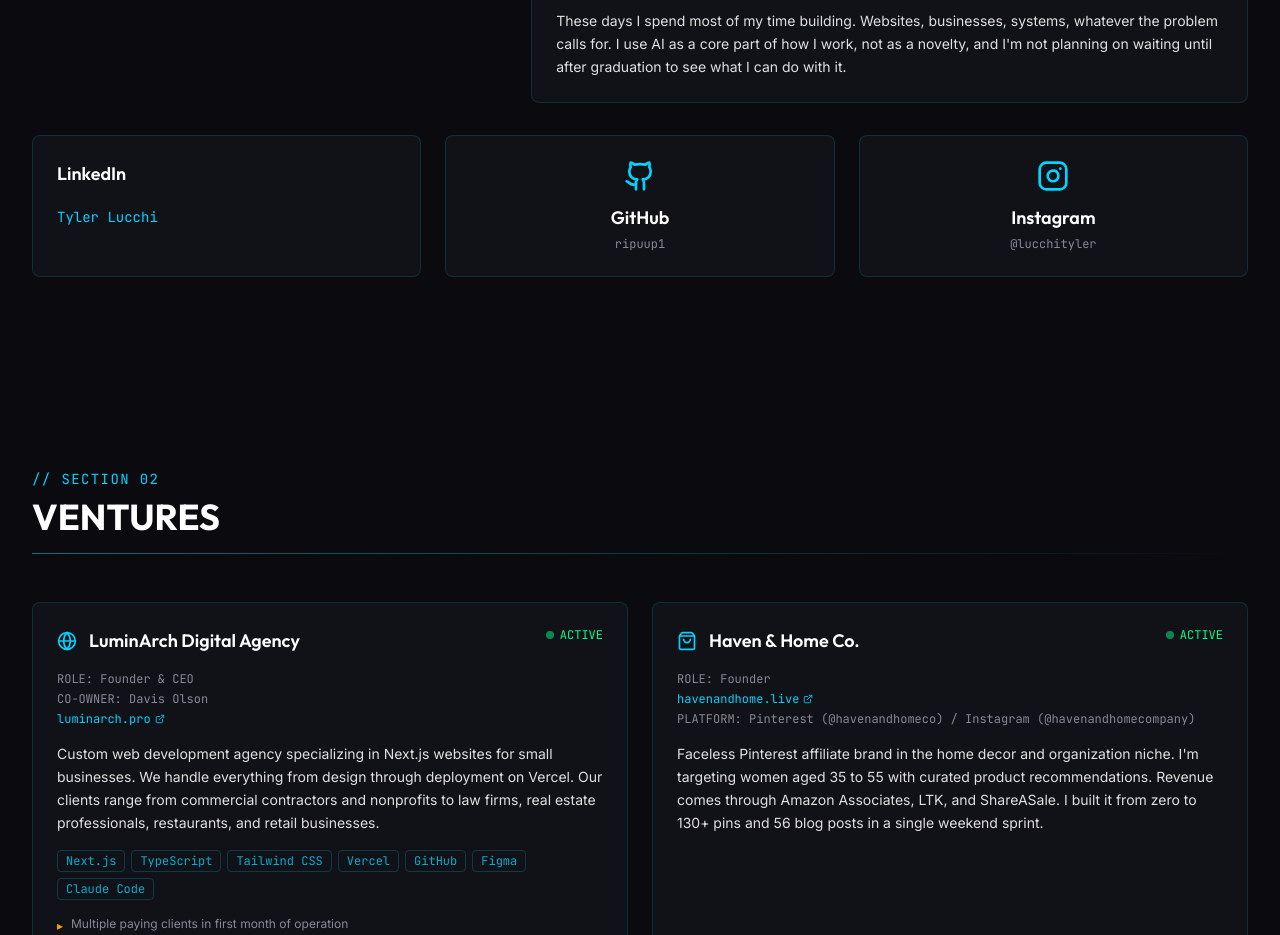
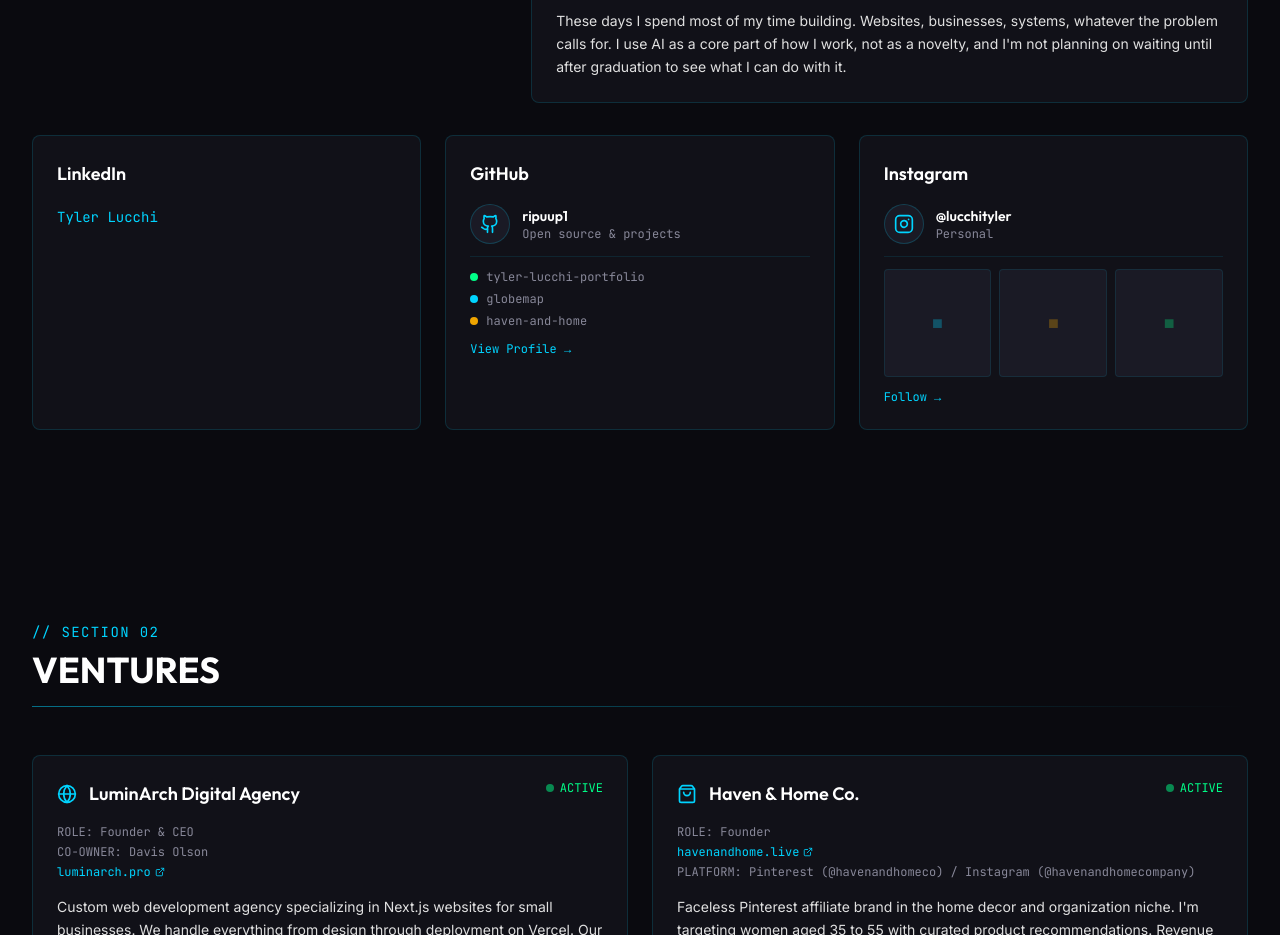
Before and after one commit to ripuup1/tyler-lucchi-portfolio, a Next.js app: page / in a window 1280 px wide. Shown: the part 1500-2435 px from the top of the page. Built offline with nearby package versions, Linux system fonts and the light colour scheme.

Commit message:
Redesign GitHub and Instagram cards to match LinkedIn badge style

```diff
--- a/src/components/About.tsx
+++ b/src/components/About.tsx
@@ -87,25 +87,64 @@
             href="https://github.com/ripuup1"
             target="_blank"
             rel="noopener noreferrer"
-            className="glow-card rounded-lg bg-bg-card p-5 sm:p-6 flex flex-col items-center justify-center gap-3 group hover:bg-bg-hover transition-all"
+            className="glow-card rounded-lg bg-bg-card p-5 sm:p-6 group hover:bg-bg-hover transition-all block"
           >
-            <Github size={32} className="text-accent-blue group-hover:text-accent-gold transition-colors" />
-            <div className="text-center">
-              <h3 className="font-outfit font-semibold text-text-primary text-lg">GitHub</h3>
-              <p className="font-jetbrains text-xs text-text-muted mt-1">ripuup1</p>
+            <h3 className="font-outfit font-semibold text-lg text-text-primary mb-4">GitHub</h3>
+            <div className="flex items-center gap-3 mb-3">
+              <div className="w-10 h-10 rounded-full bg-bg-hover flex items-center justify-center border border-accent-blue/20 group-hover:border-accent-gold/40 transition-colors">
+                <Github size={20} className="text-accent-blue group-hover:text-accent-gold transition-colors" />
+              </div>
+              <div>
+                <p className="font-outfit font-semibold text-sm text-text-primary">ripuup1</p>
+                <p className="font-jetbrains text-xs text-text-muted">Open source & projects</p>
+              </div>
             </div>
+            <div className="space-y-1.5 mt-3 pt-3 border-t border-accent-blue/10">
+              <div className="flex items-center gap-2">
+                <span className="w-2 h-2 rounded-full bg-accent-green" />
+                <span className="font-jetbrains text-xs text-text-muted">tyler-lucchi-portfolio</span>
+              </div>
+              <div className="flex items-center gap-2">
+                <span className="w-2 h-2 rounded-full bg-accent-blue" />
+                <span className="font-jetbrains text-xs text-text-muted">globemap</span>
+              </div>
+              <div className="flex items-center gap-2">
+                <span className="w-2 h-2 rounded-full bg-accent-gold" />
+                <span className="font-jetbrains text-xs text-text-muted">haven-and-home</span>
+              </div>
+            </div>
+            <p className="font-jetbrains text-xs text-accent-blue mt-3 group-hover:text-accent-gold transition-colors">View Profile &rarr;</p>
           </a>
           <a
             href="https://instagram.com/lucchityler"
             target="_blank"
             rel="noopener noreferrer"
-            className="glow-card rounded-lg bg-bg-card p-5 sm:p-6 flex flex-col items-center justify-center gap-3 group hover:bg-bg-hover transition-all"
+            className="glow-card rounded-lg bg-bg-card p-5 sm:p-6 group hover:bg-bg-hover transition-all block"
           >
-            <Instagram size={32} className="text-accent-blue group-hover:text-accent-gold transition-colors" />
-            <div className="text-center">
-              <h3 className="font-outfit font-semibold text-text-primary text-lg">Instagram</h3>
-              <p className="font-jetbrains text-xs text-text-muted mt-1">@lucchityler</p>
+            <h3 className="font-outfit font-semibold text-lg text-text-primary mb-4">Instagram</h3>
+            <div className="flex items-center gap-3 mb-3">
+              <div className="w-10 h-10 rounded-full bg-bg-hover flex items-center justify-center border border-accent-blue/20 group-hover:border-accent-gold/40 transition-colors">
+                <Instagram size={20} className="text-accent-blue group-hover:text-accent-gold transition-colors" />
+              </div>
+              <div>
+                <p className="font-outfit font-semibold text-sm text-text-primary">@lucchityler</p>
+                <p className="font-jetbrains text-xs text-text-muted">Personal</p>
+              </div>
             </div>
+            <div className="mt-3 pt-3 border-t border-accent-blue/10">
+              <div className="grid grid-cols-3 gap-2">
+                <div className="aspect-square rounded bg-bg-hover border border-accent-blue/10 flex items-center justify-center">
+                  <span className="text-accent-blue/30 text-lg">&#9632;</span>
+                </div>
+                <div className="aspect-square rounded bg-bg-hover border border-accent-blue/10 flex items-center justify-center">
+                  <span className="text-accent-gold/30 text-lg">&#9632;</span>
+                </div>
+                <div className="aspect-square rounded bg-bg-hover border border-accent-blue/10 flex items-center justify-center">
+                  <span className="text-accent-green/30 text-lg">&#9632;</span>
+                </div>
+              </div>
+            </div>
+            <p className="font-jetbrains text-xs text-accent-blue mt-3 group-hover:text-accent-gold transition-colors">Follow &rarr;</p>
           </a>
         </div>
       </AnimatedSection>
```
